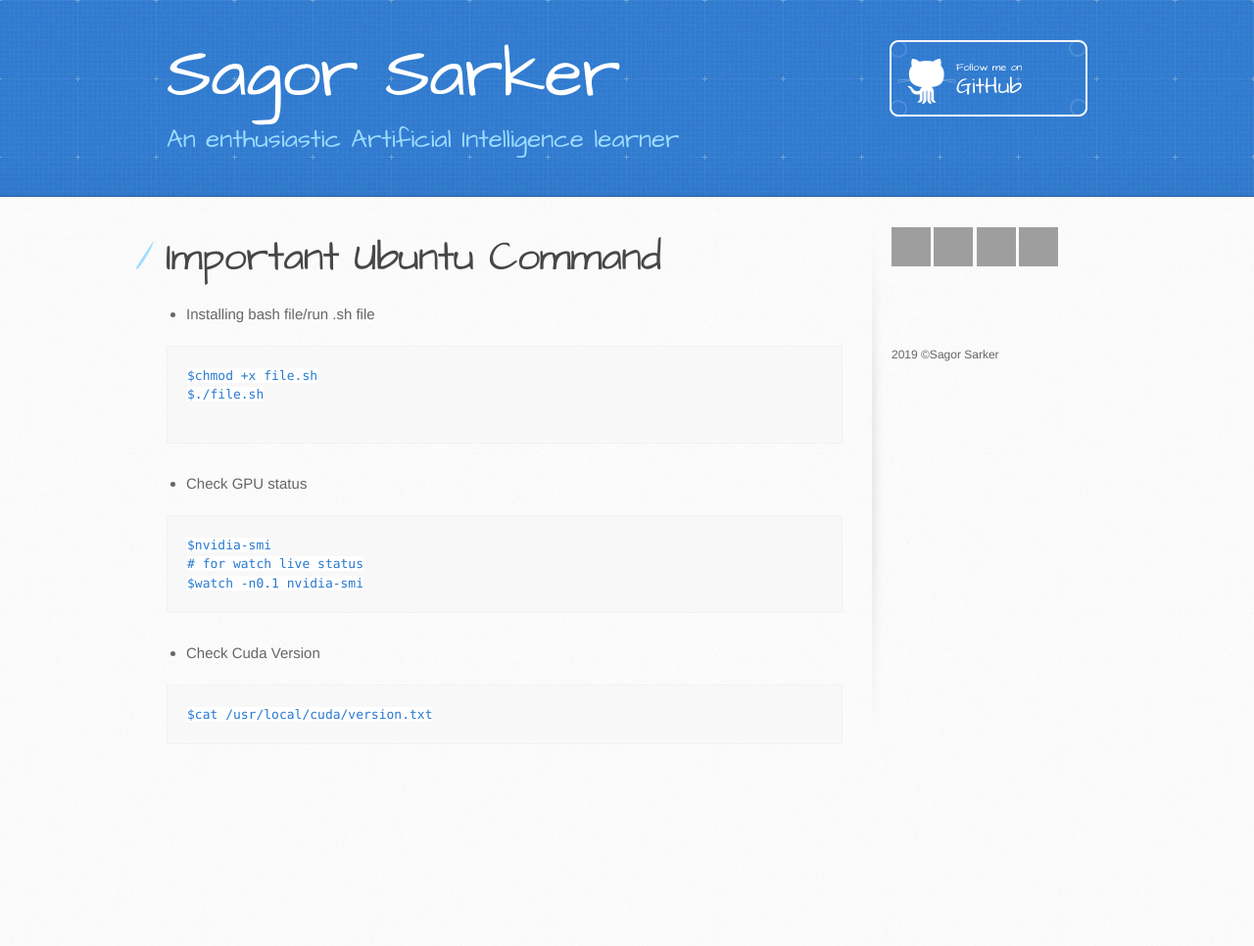
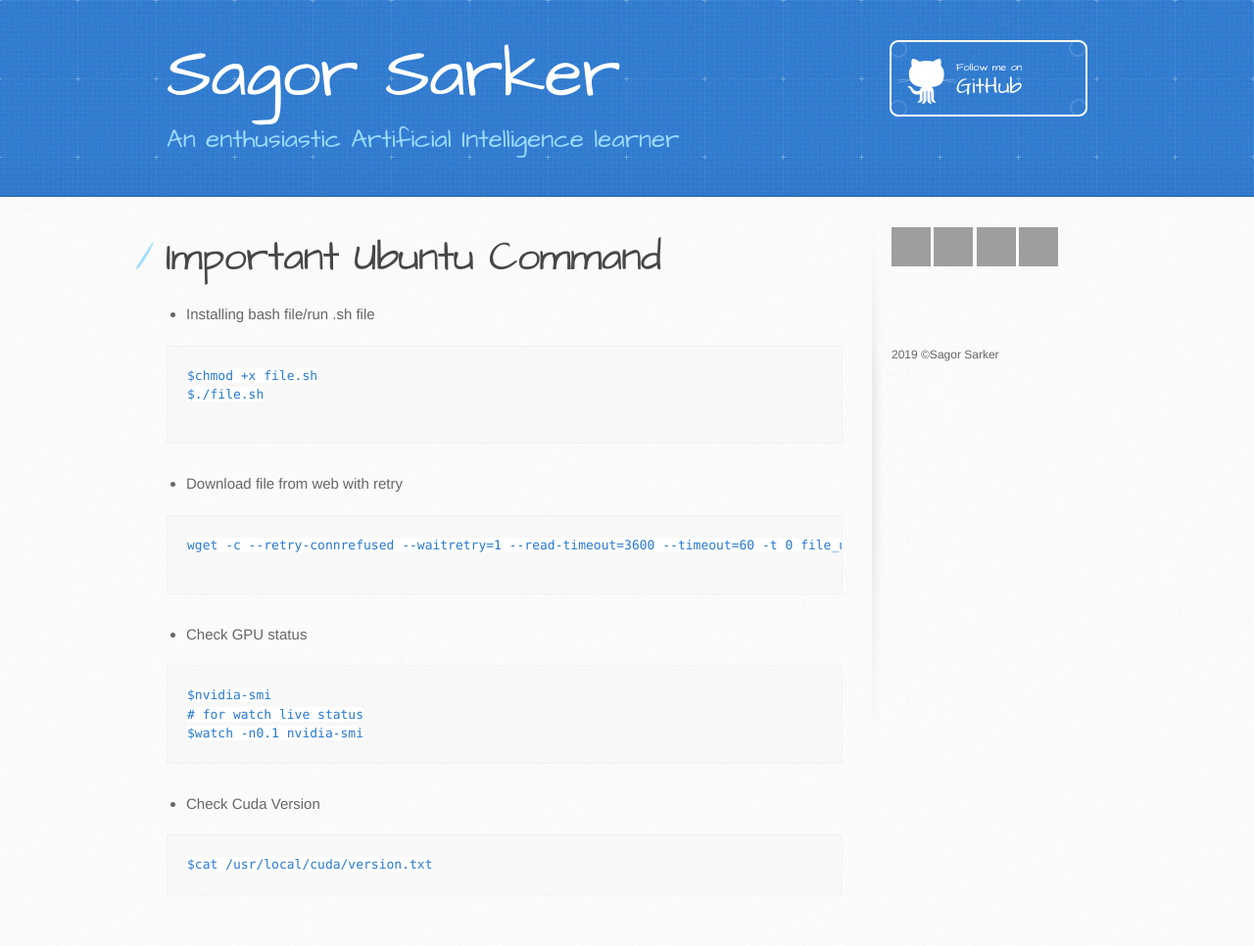
Before and after one commit to sagorbrur/sagorbrur.github.io, a Jekyll site: the page built from miscellaneous/im_ubuntu_command.md, in a window 1280 px wide. Shown: the whole page at 98% size. Built offline with Jekyll 4.4.1, drawn with Linux system fonts in a browser that asks for light colours; our own code applies the rules of GitHub Pages for plain Markdown files; before the commit the page ends 900 px from its top, so only the background shows below that; grey boxes are pictures that could not be loaded.

Commit message:
Update im_ubuntu_command.md

````diff
--- a/miscellaneous/im_ubuntu_command.md
+++ b/miscellaneous/im_ubuntu_command.md
@@ -5,6 +5,13 @@
 ```
 $chmod +x file.sh
 $./file.sh
+
+```
+
+* Download file from web with retry
+
+```
+wget -c --retry-connrefused --waitretry=1 --read-timeout=3600 --timeout=60 -t 0 file_url'
 
 ```
 
````
